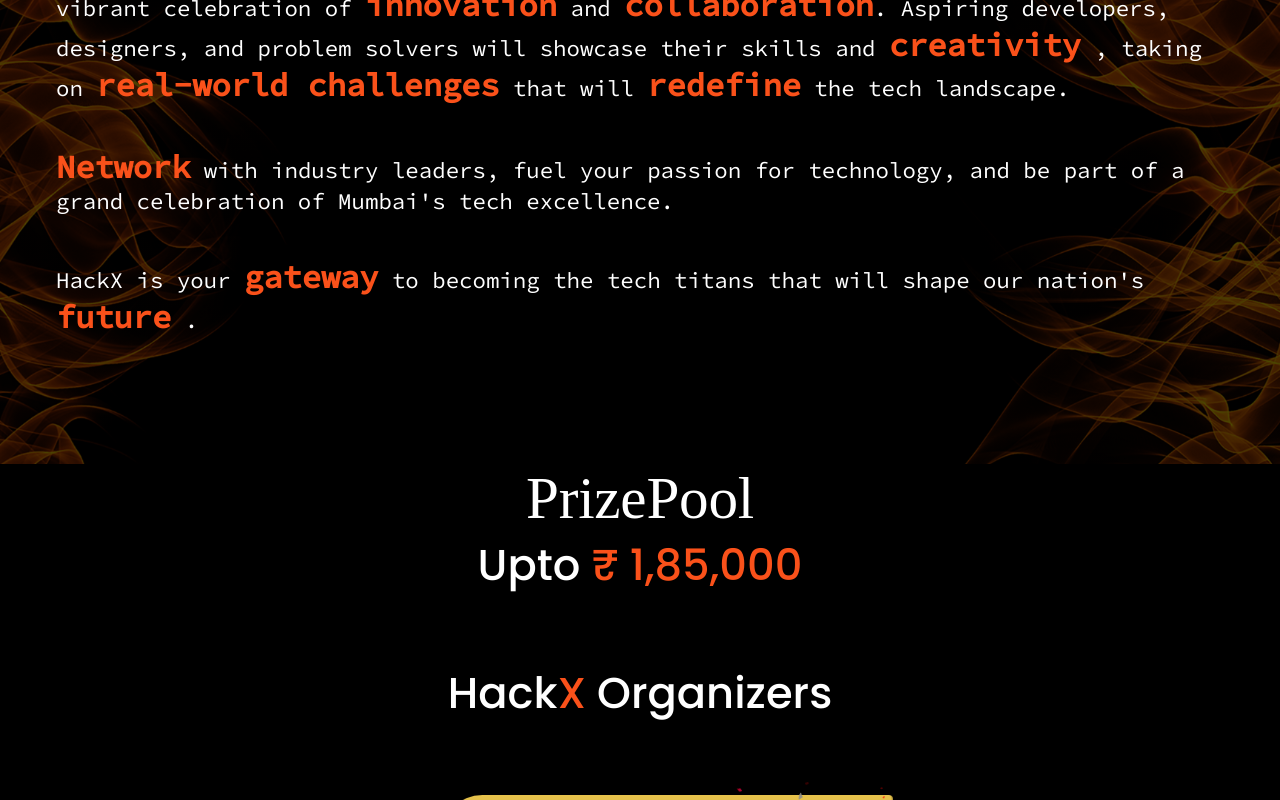
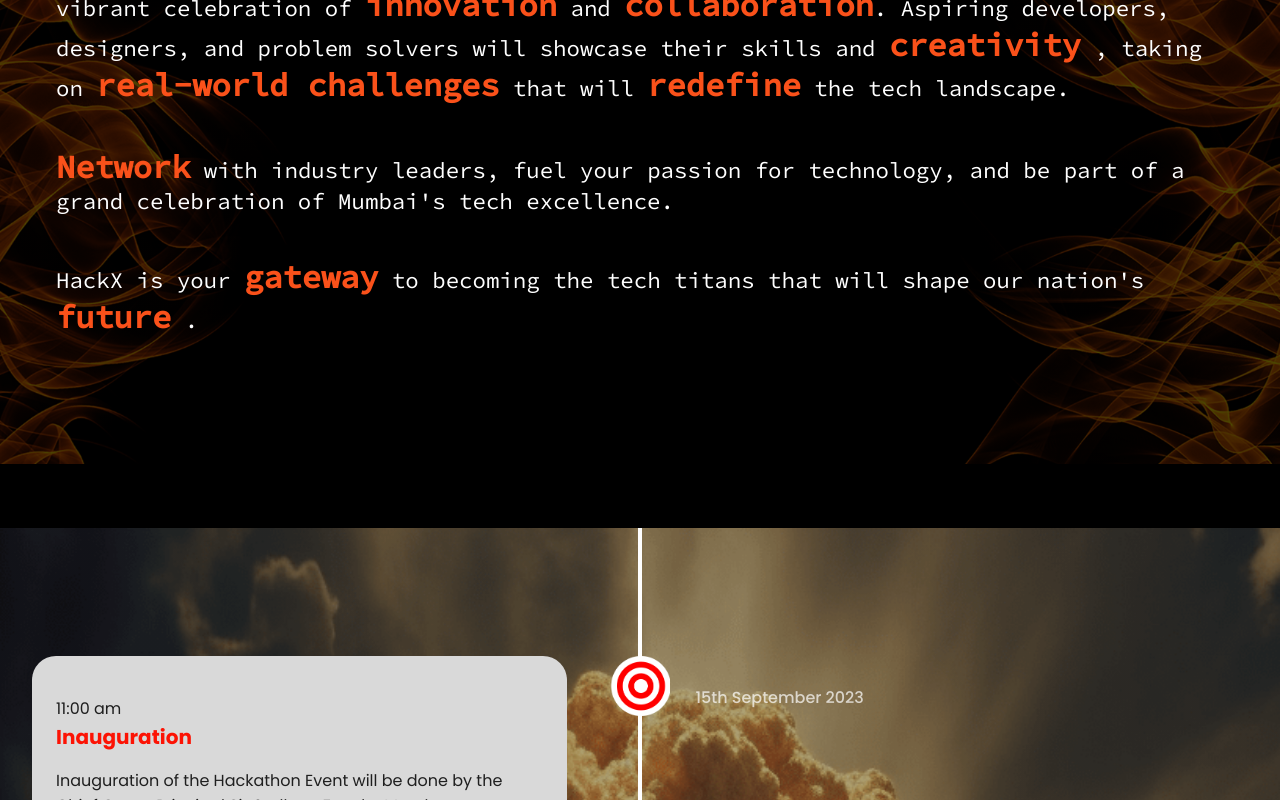
Before and after one commit to ShaneCoelho/HackXWebsite, a React (Create React App) app: page / in a window 1280 px wide. Shown: the part 2000-2800 px from the top of the page. Built offline with nearby package versions, Linux system fonts and the light colour scheme.

Commit message:
time integrated

```diff
--- a/src/App.js
+++ b/src/App.js
@@ -4,6 +4,7 @@ import Timer from "./pages/Timer/Timer";
 import About from "./pages/About/About";
 import ProblemStatement from "./pages/ProblemStatement/ProblemStatement";
 import PrizePool from "./pages/PrizePool/PrizePool";
+import Timeline from "./pages/Timeline/Timeline";
 
 const App = () => {
   return (
@@ -11,7 +12,8 @@ const App = () => {
       <Hero />
       <Timer />
       <About />
-      <PrizePool />
+      <Timeline />
+      {/* <PrizePool /> */}
       <ProblemStatement />
     </div>
   );
--- a/src/index.css
+++ b/src/index.css
@@ -73,7 +73,6 @@ body {
 .container {
   /* width: 100vw; */
   height: 100vh;
-  overflow: hidden;
 }
 
 @media (max-width: 768px) {
--- a/src/pages/Timeline/Timeline.css
+++ b/src/pages/Timeline/Timeline.css
@@ -37,6 +37,7 @@
 }
 
 .timeline {
+  margin-top: 4em;
   width: 100%;
   position: relative;
   padding-bottom: 2em;
```
